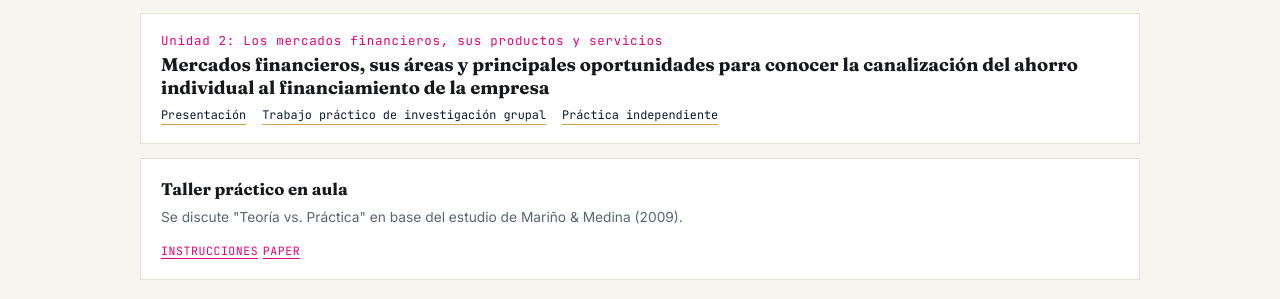
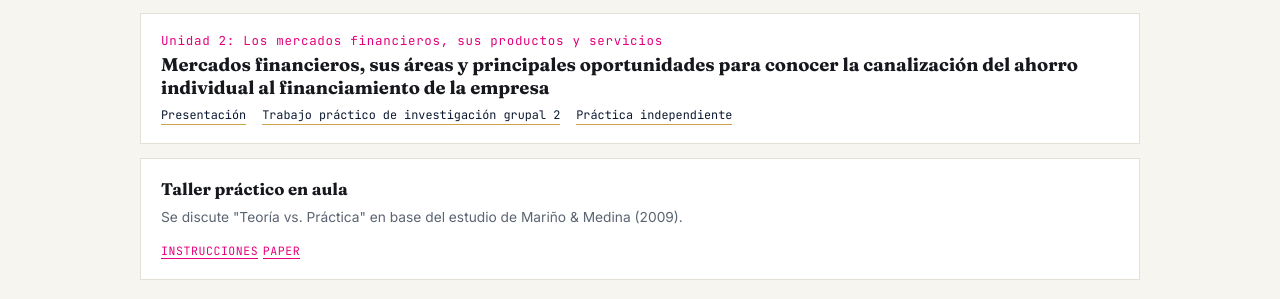
Before and after one commit to LFernandoEscobarC/finanzas, a Jekyll site: the page built from index.md, in a window 1280 px wide and 1100 px high. Shown: the part 630-929 px from the top of the window. Built offline with Jekyll 4.4.1, drawn with Linux system fonts in a browser that asks for light colours.

Commit message:
Update index.md

```diff
--- a/index.md
+++ b/index.md
@@ -38,7 +38,7 @@ title: Temario
       <h3>Mercados financieros, sus áreas y principales oportunidades para conocer la canalización del ahorro individual al financiamiento de la empresa</h3>
       <div class="mat-links">
         <a href="https://raw.githack.com/Lufesc/IFI211SII26/main/Contenido/Unidad2_MercadosFinancieros.pdf">Presentación</a>
-        <a href="https://raw.githack.com/Lufesc/IFI211SII26/main/Trabajos prácticos/Trabajo práctico de investigación 2.pdf">Trabajo práctico de investigación grupal</a>
+        <a href="https://raw.githack.com/Lufesc/IFI211SII26/main/Trabajos prácticos/Trabajo práctico de investigación 2.pdf">Trabajo práctico de investigación grupal 2</a>
         <a href="https://raw.githack.com/Lufesc/IFI211SII26/main/Trabajos prácticos/Práctico individual de la unidad II.pdf">Práctica independiente</a>
       </div>
     </li>
```
